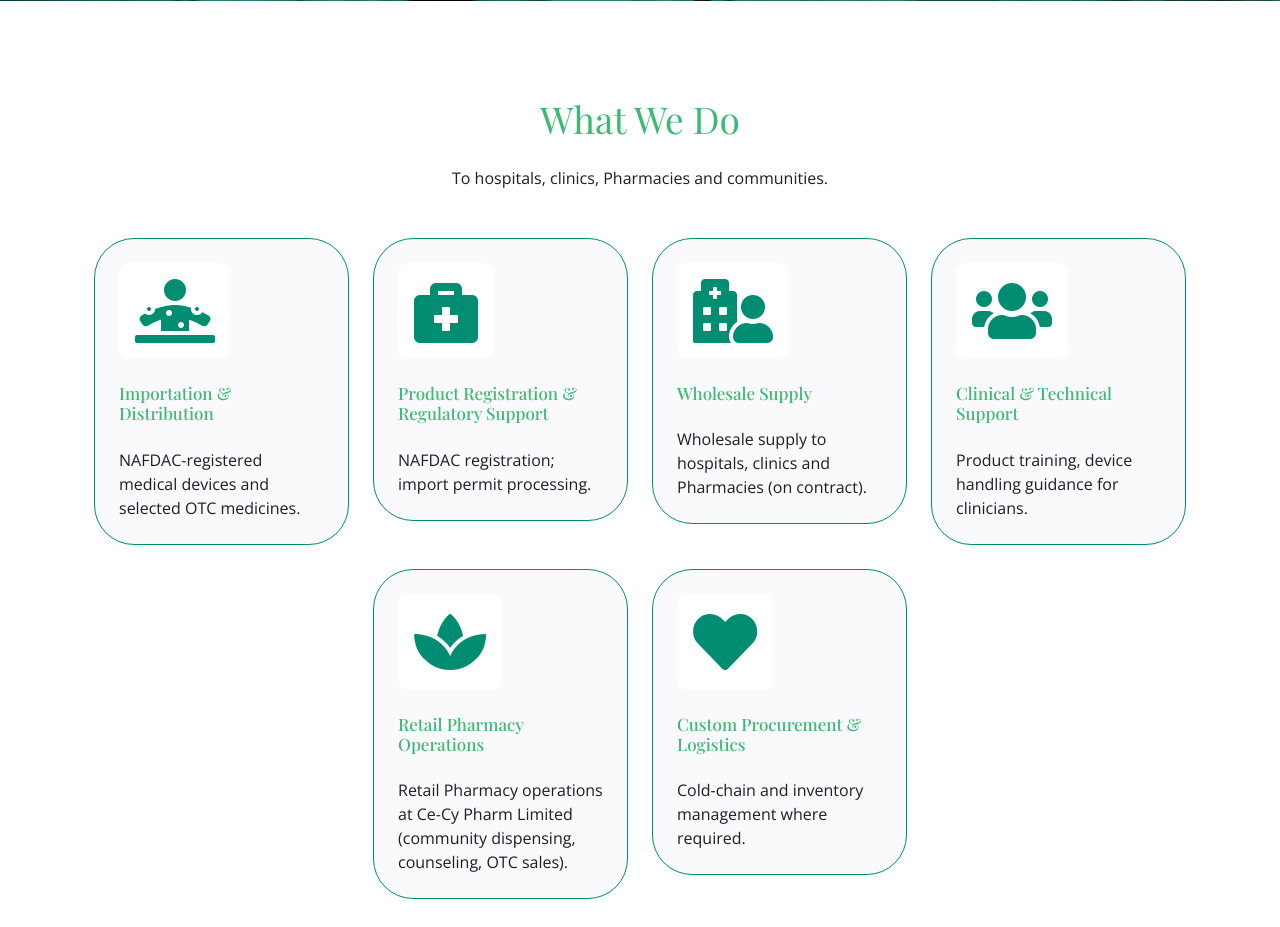
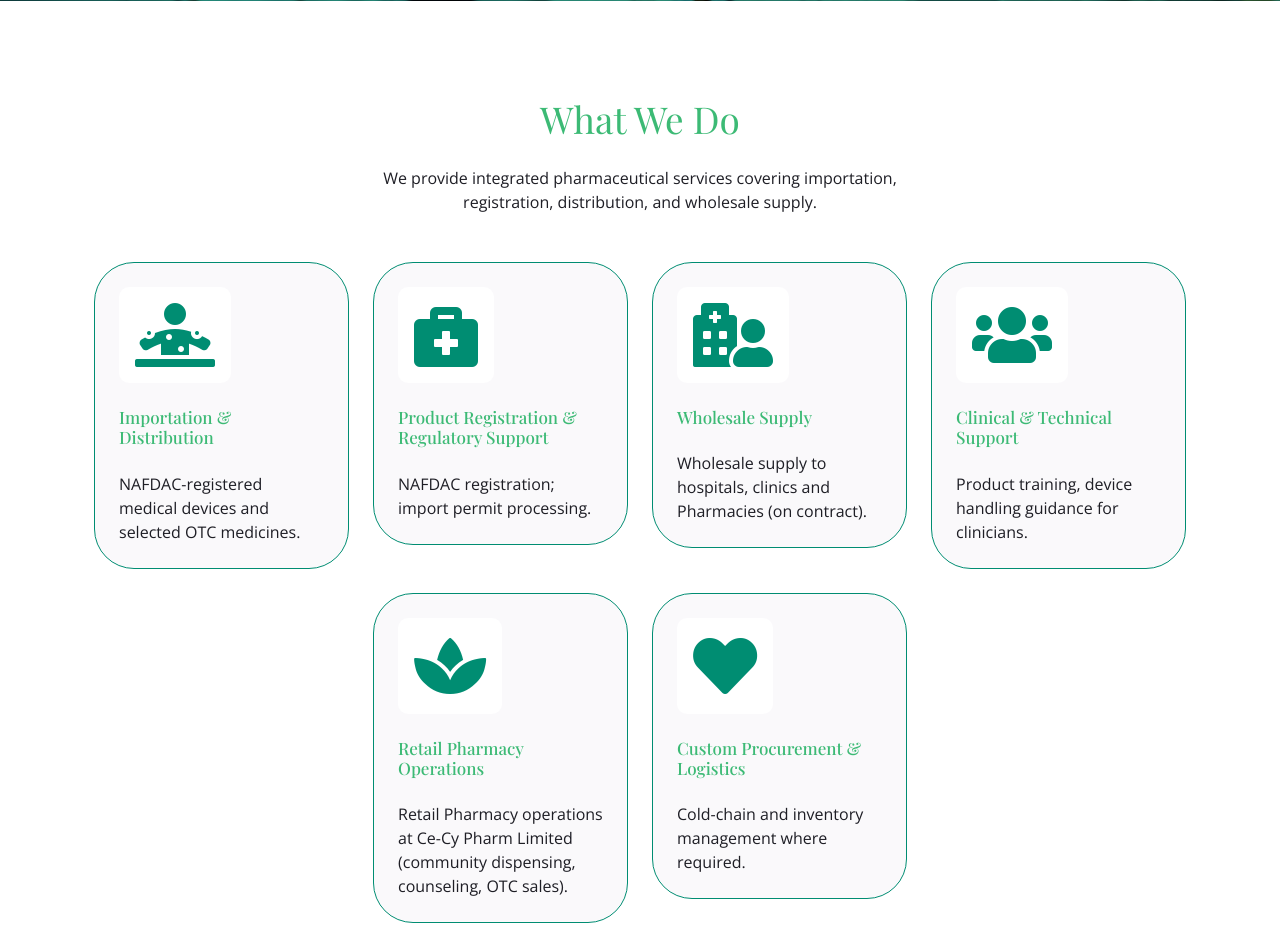
Before and after one commit to godwinumosen/cecy, a Django app: page /services/ in a window 1280 px wide. Shown: the part 383-1310 px from the top of the page. Run offline with Django 5.2, Linux system fonts and the light colour scheme; some libraries are stand-ins or nearby versions.

```diff
--- a/templates/ce_cypharm/book_appointment.html
+++ b/templates/ce_cypharm/book_appointment.html
@@ -6,7 +6,7 @@
 {% block content %}
 <style>
   body {
-    background: url("{% static 'img/images/blog-1.jpg' %}") no-repeat center center/cover;
+    background: url("{% static 'img/isto.png' %}") no-repeat center center/cover;
     background-attachment: fixed;
   }
 
--- a/templates/ce_cypharm/services.html
+++ b/templates/ce_cypharm/services.html
@@ -16,7 +16,7 @@
     <div class="container py-5">
         <div class="section-title mb-5 wow fadeInUp" data-wow-delay="0.1s">
             <h1 class="display-3 mb-4">What We Do</h1>
-            <p class="mb-0">To hospitals, clinics, Pharmacies and communities.</p>
+            <p class="mb-0">We provide integrated pharmaceutical services covering importation,<br> registration, distribution, and wholesale supply.</p>
         </div>
         <div class="row g-4 justify-content-center">
             <div class="col-md-6 col-lg-4 col-xl-3 wow fadeInUp" data-wow-delay="0.1s">
```
